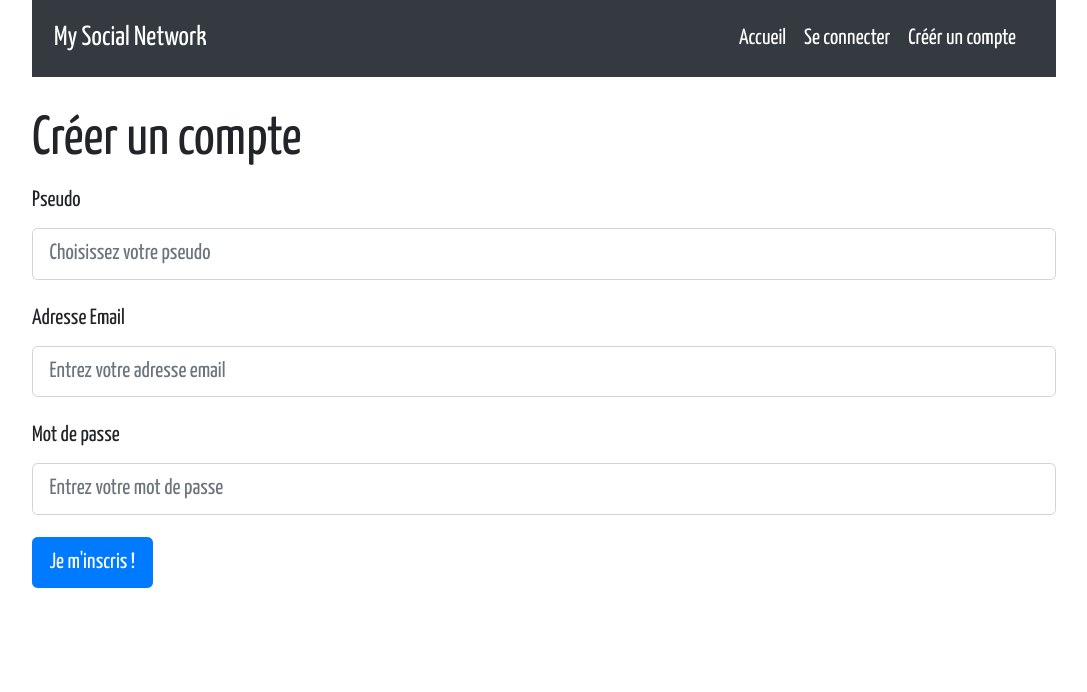
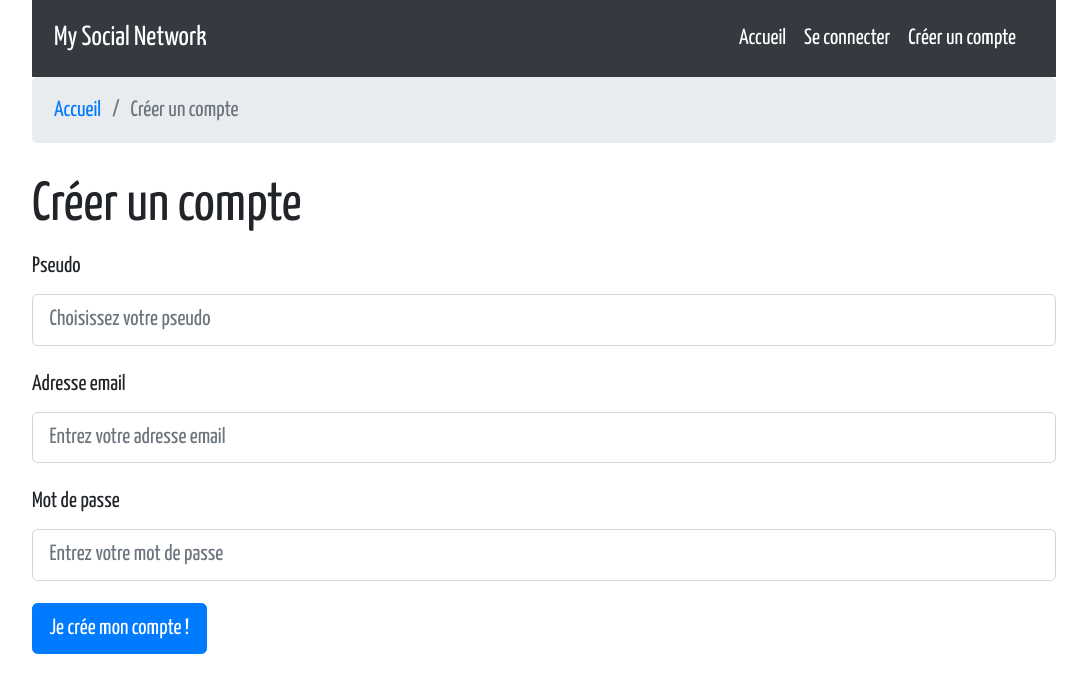
Before and after one commit to MaximeCastillo/react-redux-social-network, a React (Create React App) app: page /register in a window 1280 px wide. Shown: the top 692 px of the page, without its empty margins (96-1183 px from the left). Built offline with nearby package versions, Linux system fonts and the light colour scheme.

Commit message:
Style : Ajout Breadcrumbs sur les pages, ajout conditionnal rendering sur les profils

```diff
--- a/src/components/Header/index.jsx
+++ b/src/components/Header/index.jsx
@@ -46,7 +46,7 @@ const Header = () => {
               <Link to="/login">Se connecter</Link>
             </Nav>
             <Nav className="nav-item">
-              <Link to="/register">Créér un compte</Link>
+              <Link to="/register">Créer un compte</Link>
             </Nav>
           </Nav>
         </Navbar>
--- a/src/pages/Login/index.jsx
+++ b/src/pages/Login/index.jsx
@@ -1,7 +1,8 @@
 import React, { useState, useEffect } from "react";
-import { useSelector, useDispatch } from 'react-redux'
-import { useHistory } from 'react-router-dom'
-import { authSuccess, authFailed } from '../../redux/authentification/authActions'
+import { useSelector, useDispatch } from 'react-redux';
+import { useHistory } from 'react-router-dom';
+import { authSuccess, authFailed } from '../../redux/authentification/authActions';
+import Breadcrumb from 'react-bootstrap/Breadcrumb';
 
 const Login = () => {
   const isAuthenticated = useSelector(state => state.authentification.isAuthenticated)
@@ -15,7 +16,7 @@ const Login = () => {
     if (isAuthenticated) {
       history.push('/')
     }
-  },  [isAuthenticated, history])
+  }, [isAuthenticated, history])
 
   const newLogin = (e) => {
     e.preventDefault()
@@ -33,7 +34,7 @@ const Login = () => {
       body: JSON.stringify(data)
     })
       .then(response => {
-        if(!response.ok) {
+        if (!response.ok) {
           throw Error(response.statusText);
         }
         return response
@@ -50,6 +51,11 @@ const Login = () => {
   }
 
   return (
+    <div>
+      <Breadcrumb>
+        <Breadcrumb.Item href="/">Accueil</Breadcrumb.Item>
+        <Breadcrumb.Item active>Se connecter</Breadcrumb.Item>
+      </Breadcrumb>
       <div style={{ marginTop: "30px" }}>
         <h1>Se connecter</h1>
         <form onSubmit={newLogin}>
@@ -77,9 +83,10 @@ const Login = () => {
           </div>
 
           <button type="submit" className="btn btn-primary">
-          Se connecter
+            Je me connecte !
         </button>
         </form>
+      </div>
     </div>
   )
 
--- a/src/pages/OtherProfile/index.jsx
+++ b/src/pages/OtherProfile/index.jsx
@@ -3,12 +3,13 @@ import { useParams } from "react-router-dom";
 import Cookies from 'js-cookie';
 import Post from 'components/PostsList/Post';
 import { useSelector } from "react-redux";
+import Breadcrumb from 'react-bootstrap/Breadcrumb';
 
 const OtherProfile = () => {
   let { userID } = useParams();
   const token = Cookies.get('token')
-  const [user , setUser] = useState({})
-  const [userPosts , setUserPosts] = useState([])
+  const [user, setUser] = useState({})
+  const [userPosts, setUserPosts] = useState([])
   const posts = useSelector(state => state.posts.posts);
 
   useEffect(() => {
@@ -31,7 +32,8 @@ const OtherProfile = () => {
         })
         .catch((error) => {
           console.error(error)
-    })}
+        })
+    }
 
     const fetchPosts = () => {
       fetch(`https://my-pasteque-space.herokuapp.com/posts?_sort=created_at:desc&user.id=${userID}`, {
@@ -52,21 +54,33 @@ const OtherProfile = () => {
         })
         .catch((error) => {
           console.error(error)
-      })}
+        })
+    }
     fetchUser()
     fetchPosts()
   }, [token, userID, posts])
 
   return (
+    <div>
+      <Breadcrumb>
+        <Breadcrumb.Item href="/">Accueil</Breadcrumb.Item>
+        <Breadcrumb.Item active>Profil de {user.username}</Breadcrumb.Item>
+      </Breadcrumb>
       <section style={{ marginTop: "30px" }}>
         <h1>Bienvenue sur le profil de {user.username}</h1>
+        {user.description &&
         <p>"{user.description}"</p>
-      <div className="d-flex" style={{flexWrap: 'wrap'}}>
+        }
+        {(userPosts.length > 0) &&
+        <h2>Voici ce qu'il a publié :</h2>
+        }
+        <div className="d-flex" style={{ flexWrap: 'wrap' }}>
           {userPosts.map((post) => (
-          <Post post={post} key={post.id}/>
+            <Post post={post} key={post.id} />
           ))}
         </div>
       </section>
+    </div>
   );
 };
 
--- a/src/pages/Profile/index.jsx
+++ b/src/pages/Profile/index.jsx
@@ -1,13 +1,14 @@
-import React, {useEffect, useState} from "react";
+import React, { useEffect, useState } from "react";
 import { useSelector } from "react-redux";
-import Post from 'components/PostsList/Post'
+import Post from 'components/PostsList/Post';
+import Breadcrumb from 'react-bootstrap/Breadcrumb';
 
 const Profile = () => {
   const user = useSelector(state => state.authentification.user)
   const token = useSelector(state => state.authentification.token)
   const [username, setUserName] = useState("");
   const [description, setDescription] = useState("");
-  const [userPosts , setUserPosts] = useState([]);
+  const [userPosts, setUserPosts] = useState([]);
   const posts = useSelector(state => state.posts.posts);
 
   const profilChange = (e) => {
@@ -25,7 +26,7 @@ const Profile = () => {
       body: JSON.stringify(data)
     })
       .then(response => {
-      if(!response.ok) {
+        if (!response.ok) {
           throw Error(response.statusText);
         }
         return response
@@ -61,15 +62,23 @@ const Profile = () => {
         })
         .catch((error) => {
           console.error(error)
-      })}
+        })
+    }
     fetchPosts()
   }, [token, user.id, posts])
 
 
   return (
+    <div>
+      <Breadcrumb>
+        <Breadcrumb.Item href="/">Accueil</Breadcrumb.Item>
+        <Breadcrumb.Item active>Mon profil</Breadcrumb.Item>
+      </Breadcrumb>
       <section style={{ marginTop: "30px" }}>
         <h1>Bienvenue sur votre profil, {user.username} !</h1>
+        {user.description &&
         <p>"{user.description}"</p>
+        }
 
         <form onSubmit={profilChange}>
           <div className="form-group">
@@ -101,10 +110,11 @@ const Profile = () => {
         </form>
         <div className="d-flex" style={{ flexWrap: 'wrap', marginTop: "30px" }}>
           {userPosts.map((post) => (
-          <Post post={post} key={post.id}/>
+            <Post post={post} key={post.id} />
           ))}
         </div>
       </section>
+    </div>
   )
 };
 
--- a/src/pages/Register/index.jsx
+++ b/src/pages/Register/index.jsx
@@ -1,7 +1,8 @@
 import React, { useState, useEffect } from "react";
 import { useDispatch, useSelector } from 'react-redux';
 import { useHistory } from 'react-router-dom';
-import { authSuccess, authFailed } from '../../redux/authentification/authActions'
+import { authSuccess, authFailed } from '../../redux/authentification/authActions';
+import Breadcrumb from 'react-bootstrap/Breadcrumb';
 
 const Register = () => {
   const isAuthenticated = useSelector(state => state.authentification.isAuthenticated)
@@ -16,7 +17,7 @@ const Register = () => {
     if (isAuthenticated) {
       history.push('/')
     }
-  },  [isAuthenticated, history])
+  }, [isAuthenticated, history])
 
   const newRegister = (e) => {
     e.preventDefault()
@@ -35,7 +36,7 @@ const Register = () => {
       body: JSON.stringify(data)
     })
       .then(response => {
-        if(!response.ok) {
+        if (!response.ok) {
           throw Error(response.statusText);
         }
         return response
@@ -52,6 +53,11 @@ const Register = () => {
   }
 
   return (
+    <div>
+      <Breadcrumb>
+        <Breadcrumb.Item href="/">Accueil</Breadcrumb.Item>
+        <Breadcrumb.Item active>Créer un compte</Breadcrumb.Item>
+      </Breadcrumb>
       <div style={{ marginTop: "30px" }}>
         <h1>Créer un compte</h1>
         <form onSubmit={newRegister}>
@@ -67,7 +73,7 @@ const Register = () => {
             />
           </div>
           <div className="form-group">
-          <label htmlFor="mail">Adresse Email</label>
+            <label htmlFor="mail">Adresse email</label>
             <input
               type="email"
               className="form-control"
@@ -90,9 +96,10 @@ const Register = () => {
           </div>
 
           <button type="submit" className="btn btn-primary">
-          Je m'inscris !
+            Je crée mon compte !
         </button>
         </form>
+      </div>
     </div>
   );
 };
```
Lines whose indentation alone changed are shown as unchanged.
